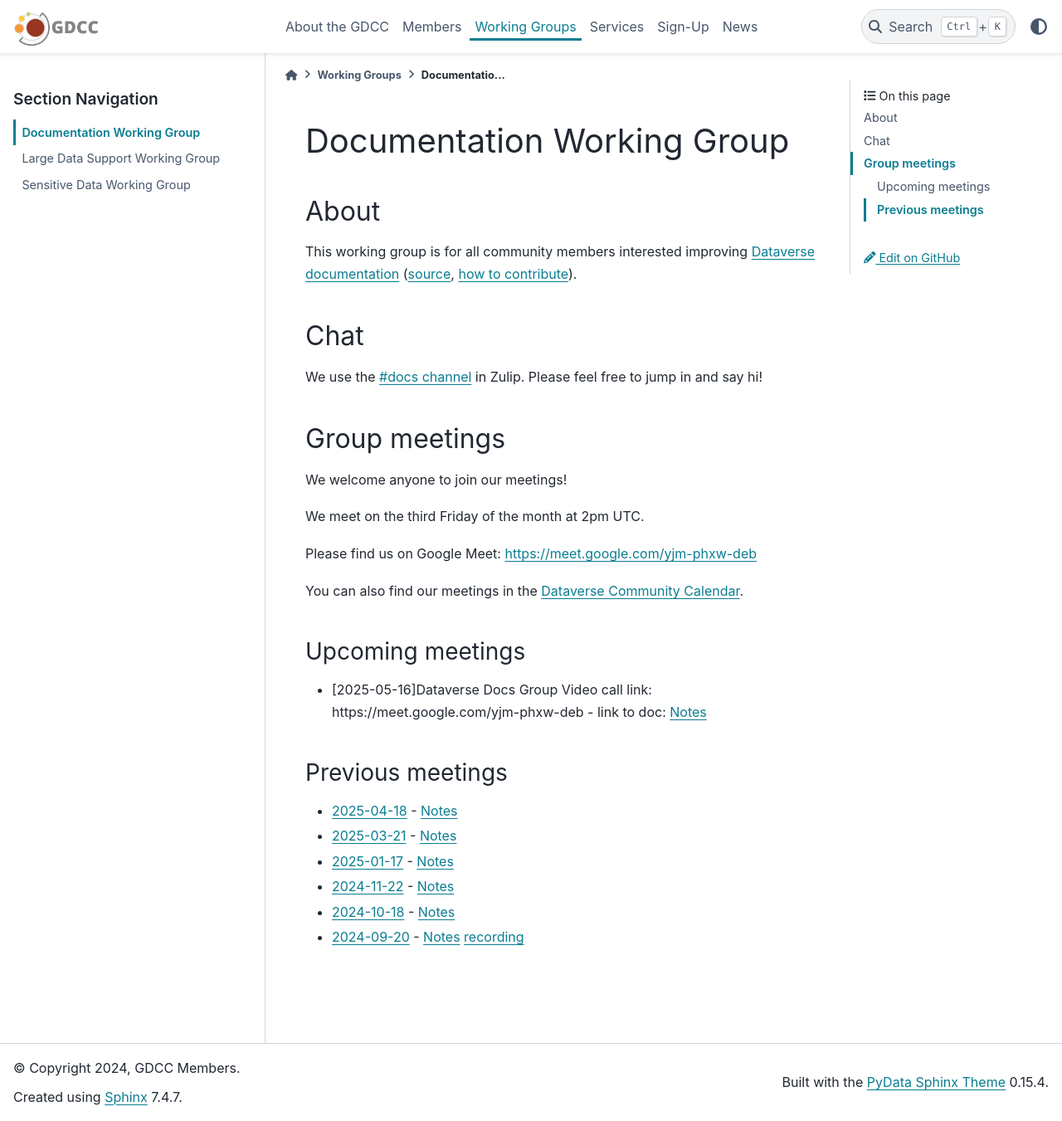
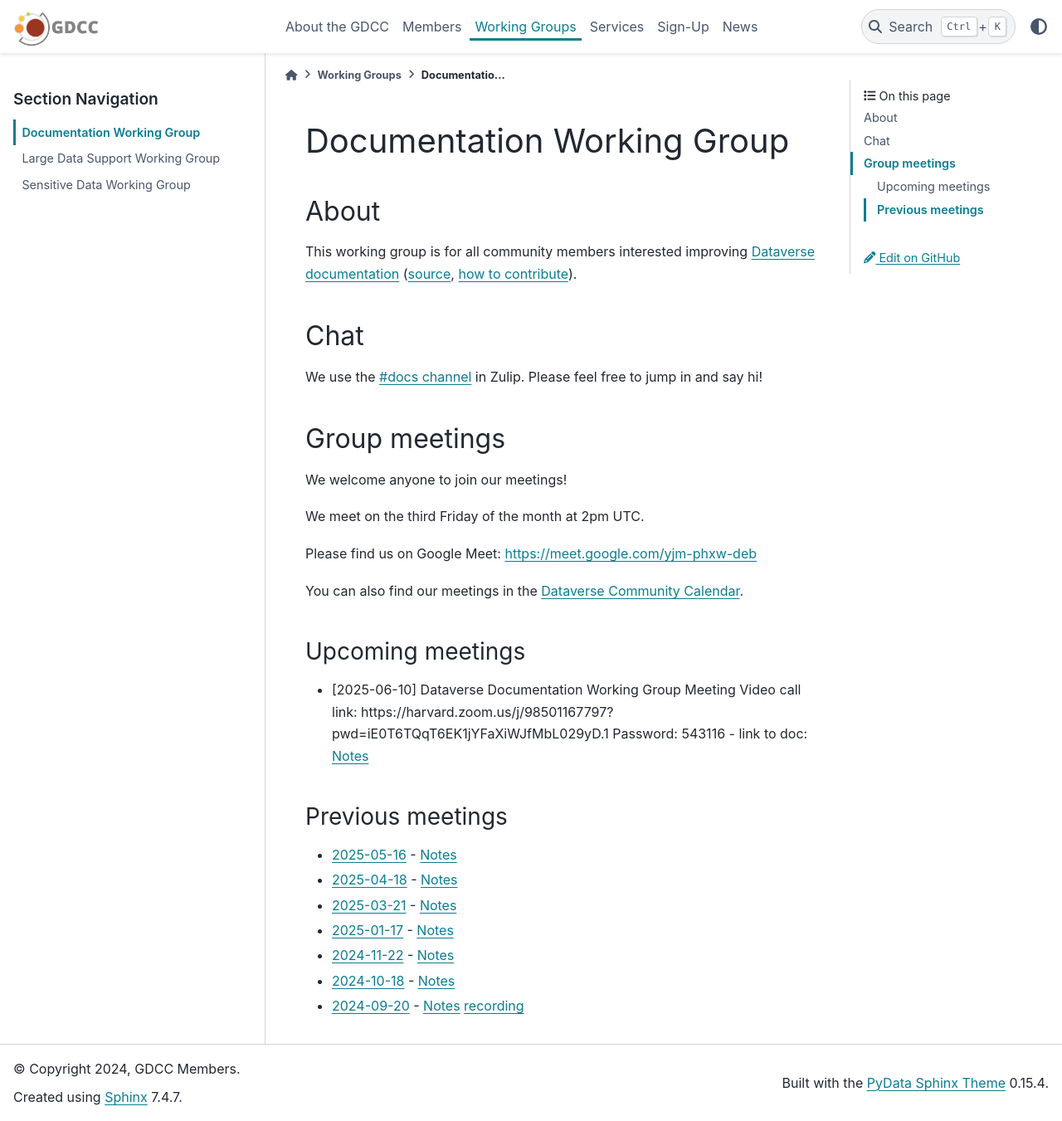
Before and after one commit to gdcc/www.gdcc.io, a Sphinx documentation site: the page built from source/working-groups/documentation.md, in a window 1280 px wide and 1351 px high. Shown: the whole window at 83% size. Built offline with Sphinx 7.4.7 and the PyData theme 0.15.4, drawn with Linux system fonts in a browser that asks for light colours.

Commit message:
Update documentation.md
updated doc with community meeting zoom link and agenda doc

```diff
--- a/source/working-groups/documentation.md
+++ b/source/working-groups/documentation.md
@@ -24,11 +24,12 @@
 
 ### Upcoming meetings
 
-- [2025-05-16]Dataverse Docs Group
-Video call link: https://meet.google.com/yjm-phxw-deb - link to doc: [Notes](https://docs.google.com/document/d/1YQmixOt1E-hGWqDlTbjIkIu9zNKbm0db/edit?usp=sharing&ouid=112670259962851928741&rtpof=true&sd=true)
+- [2025-06-10] Dataverse Documentation Working Group Meeting
+Video call link: https://harvard.zoom.us/j/98501167797?pwd=iE0T6TQqT6EK1jYFaXiWJfMbL029yD.1 Password: 543116 - link to doc: [Notes](https://docs.google.com/document/d/1DVZuwClSgPTcIiLYOTbhlHhOqcj6moE3/edit?usp=drive_link&ouid=112670259962851928741&rtpof=true&sd=true)
 
 ### Previous meetings
 
+- [2025-05-16](https://time.is/compare/1500_16_May_2025_in_UTC) - [Notes](https://docs.google.com/document/d/1YQmixOt1E-hGWqDlTbjIkIu9zNKbm0db/edit?usp=sharing&ouid=112670259962851928741&rtpof=true&sd=true)
 - [2025-04-18](https://time.is/compare/1500_18_Apr_2025_in_UTC) - [Notes](https://docs.google.com/document/d/1Orv0sPTpGyuPVYnvDVuvWQe39FnxZg4S/edit?usp=sharing&ouid=112670259962851928741&rtpof=true&sd=true)
 - [2025-03-21](https://time.is/compare/1500_21_Mar_2025_in_UTC) - [Notes](https://docs.google.com/document/d/1AuGT-mGq9ssOCrHRRgQdcSVz2XbAD-qECXwBHCgMo7E/edit?usp=sharing)
 - [2025-01-17](https://time.is/compare/1400_17_Jan_2025_in_UTC) - [Notes](https://docs.google.com/document/d/1o_gjFaFpl62V8SJSbeL8V_h2-JAHrrrS48jyImU-A7c/edit?usp=sharing)
```
